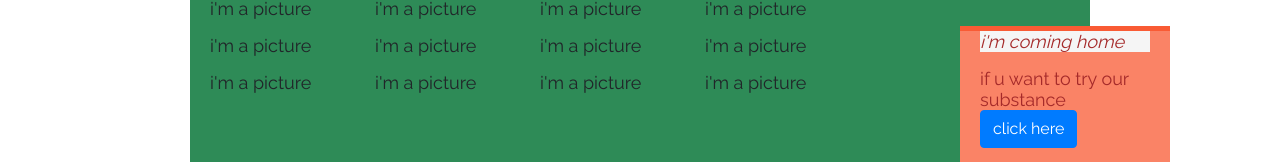
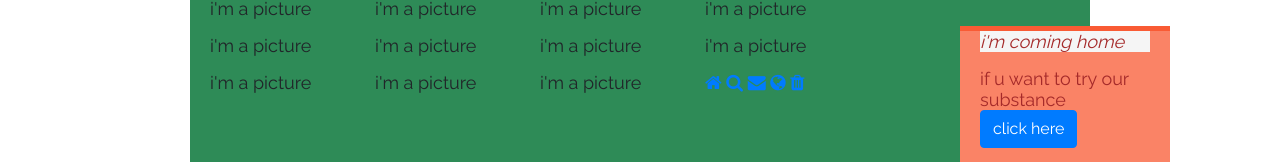
Before and after one commit to mcube25/sample-web, a plain HTML site: page index.html in a window 1280 px wide. Shown: the part 184-346 px from the top of the page. Drawn offline with nearby package versions, Linux system fonts and the light colour scheme.

Commit message:
add font awesome

```diff
--- a/index.html
+++ b/index.html
@@ -185,9 +185,14 @@
                 <div class="col">
                     <p>i'm a picture</p>
                 </div>
-                <div class="col">
-                    <p>i'm a picture</p>
+                <div class='col'>
+                    <a class="active" href="#"><i class="fa fa-home"></i></a>
+                    <a href="#"><i class="fa fa-search"></i></a>
+                    <a href="#"><i class="fa fa-envelope"></i></a>
+                    <a href="#"><i class="fa fa-globe"></i></a>
+                    <a href="#"><i class="fa fa-trash"></i></a>
                 </div>
+
             </div>
         </div>
         <footer>
```
